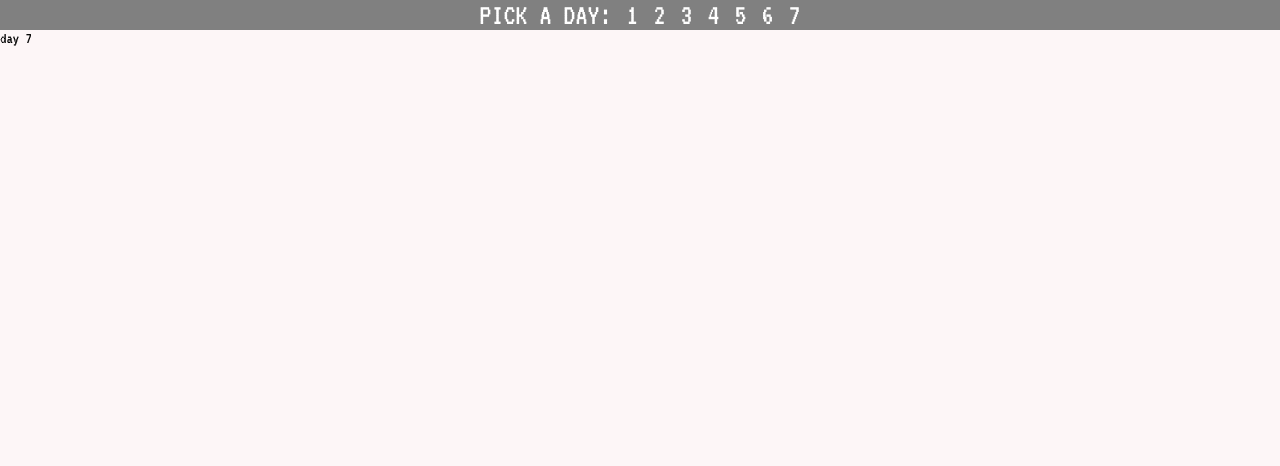
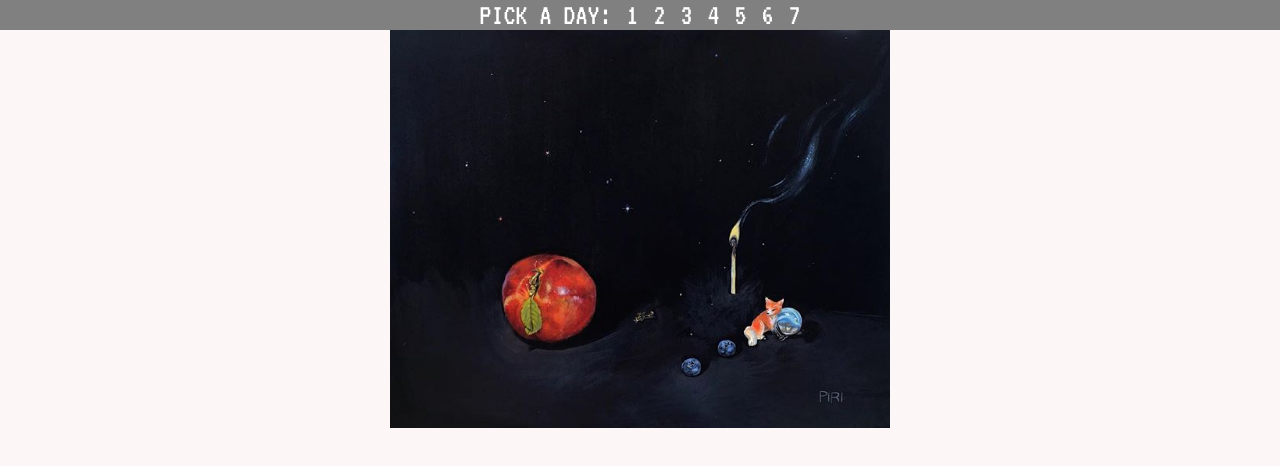
Before and after one commit to lillypiri/30apps30days, a React (Create React App) app: page / in a window 1280 px wide. Shown: the top 466 px of the page. Built offline with nearby package versions, Linux system fonts and the light colour scheme; a web font is replaced by a local one.

Commit message:
centered image

```diff
--- a/src/day7.css
+++ b/src/day7.css
@@ -0,0 +1,7 @@
+.painting {
+    margin: auto;
+    width: 500px;
+}
+.painting img {
+    max-width: 100%;
+}
--- a/src/day7.js
+++ b/src/day7.js
@@ -1,16 +1,19 @@
 import React, {Component} from 'react';
+import painting from './images/piri_painting.jpg';
 import './day7.css'
 
 
-class Dragon extends Component {
+class Painting extends Component {
     render () {
         return (
             <div>
-                day 7
+                <div className="painting">
+                    <img src={painting} alt="painting" />
+                </div>
             </div>
         )
 
     }
 }
 
-export default Dragon;
+export default Painting;
```
Also changed, not shown: src/images/piri_painting.jpg (added).
